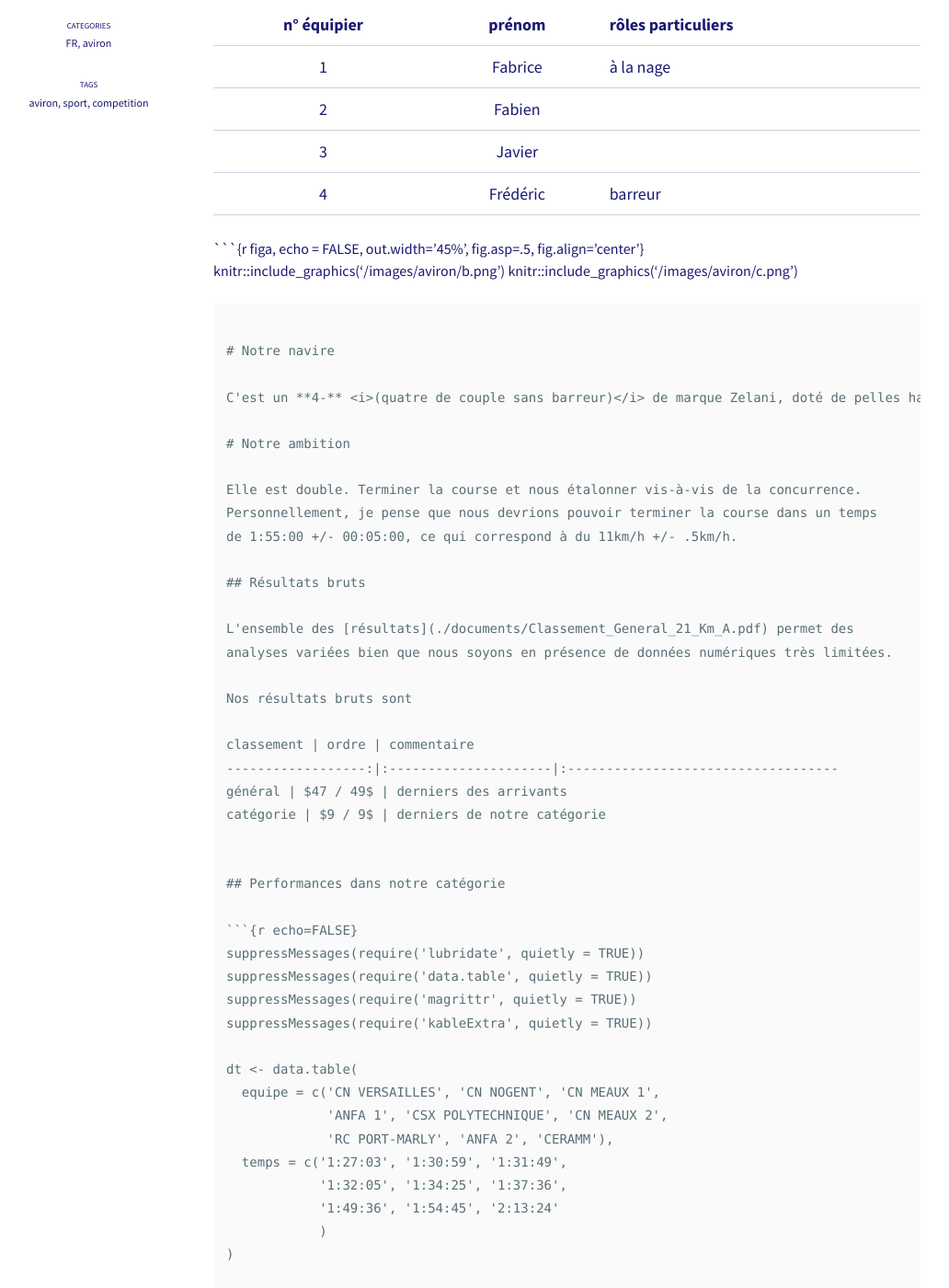
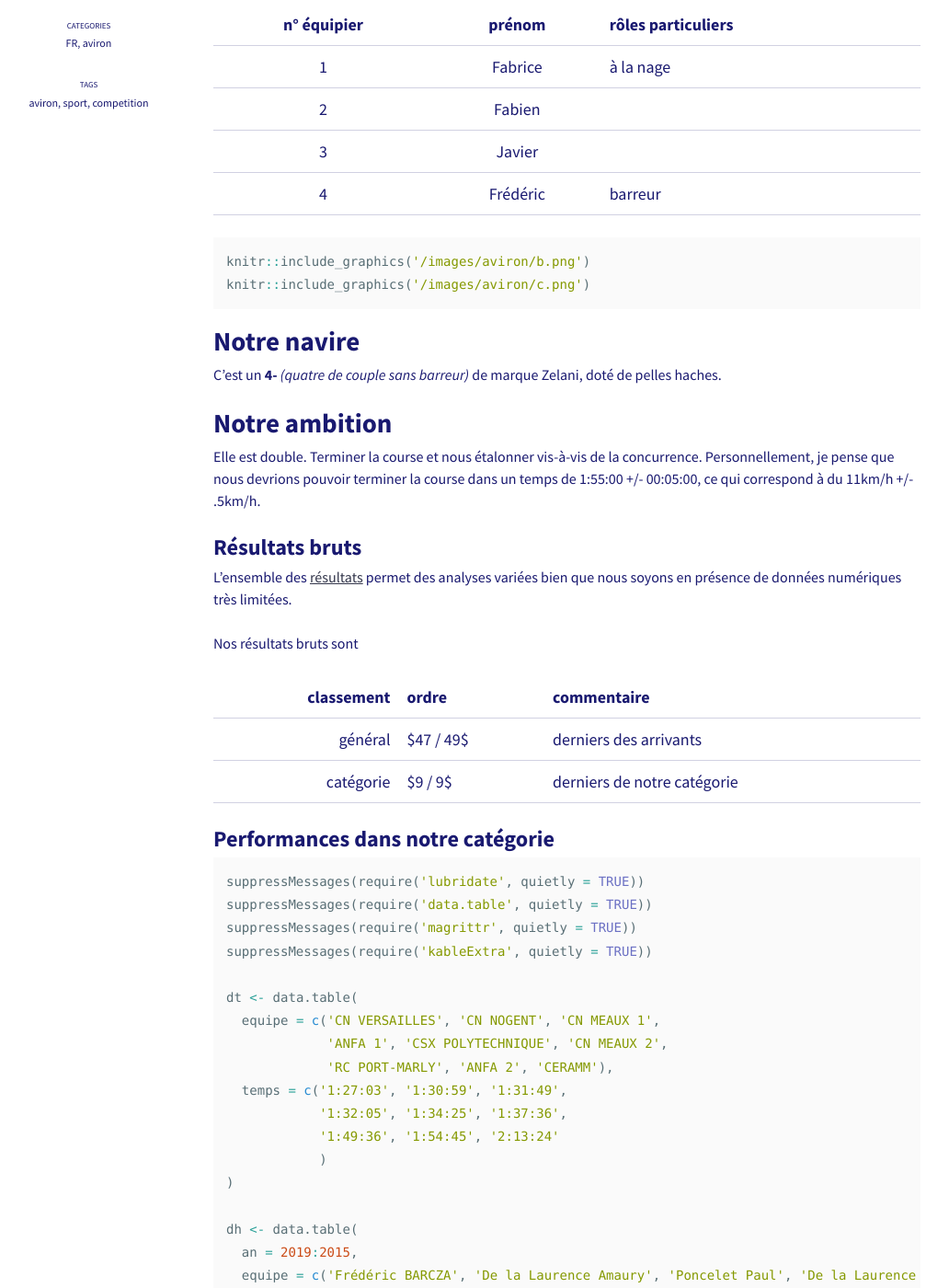
Before and after one commit to neonira/neonira.github.io, a Jekyll site: the page built from _posts/2019-05-01-aviron-course-impressionistes.md, in a window 1280 px wide and 1400 px high, scrolled down 611 px. Shown: the whole window at 92% size, without its empty margins (135-1167 px from the left). Built offline with Jekyll 4.4.1, drawn with Linux system fonts in a browser that asks for light colours; nearby versions of some CDN libraries; comment, search, counter and statistics services are not loaded; some of the changed text lies outside the part shown.

Commit message:
corrected R calls

````diff
--- a/_posts/2019-05-01-aviron-course-impressionistes.md
+++ b/_posts/2019-05-01-aviron-course-impressionistes.md
@@ -24,7 +24,7 @@ n° équipier| prénom | rôles particuliers
 3 | Javier  |
 4 | Frédéric | barreur
 
-```{r figa, echo = FALSE, out.width='45%', fig.asp=.5, fig.align='center'}
+```r
 knitr::include_graphics('/images/aviron/b.png')
 knitr::include_graphics('/images/aviron/c.png')
 ```
@@ -54,7 +54,7 @@ catégorie | $9 / 9$ | derniers de notre catégorie
 
 ## Performances dans notre catégorie
 
-```{r echo=FALSE}
+```r
 suppressMessages(require('lubridate', quietly = TRUE))
 suppressMessages(require('data.table', quietly = TRUE))
 suppressMessages(require('magrittr', quietly = TRUE))
@@ -164,7 +164,7 @@ $4/4$ | Passage boué très médiocre. Arrêt nécessasire car chef de nage en c
 
 ## Comparaison performance avec l'historique CERAMM
 
-```{r echo=FALSE}
+```r
 showGoals(dh[, -c('equipe'), with = FALSE], 'HISTORIQUE DES PERFORMANCES')
 ```
 
@@ -176,7 +176,7 @@ Frustration de ne pas avoir pu faire mieux. Non pas frustré par la manière <i>
 
 
 Satisfaction d'être allé au bout. Je crois qu'elle est partagée.
-```{r figcover, echo = FALSE, out.width='80%', fig.asp=1.25, fig.align='center'}
+```r
 knitr::include_graphics('/images/aviron/a.png')
 ```
 
````
